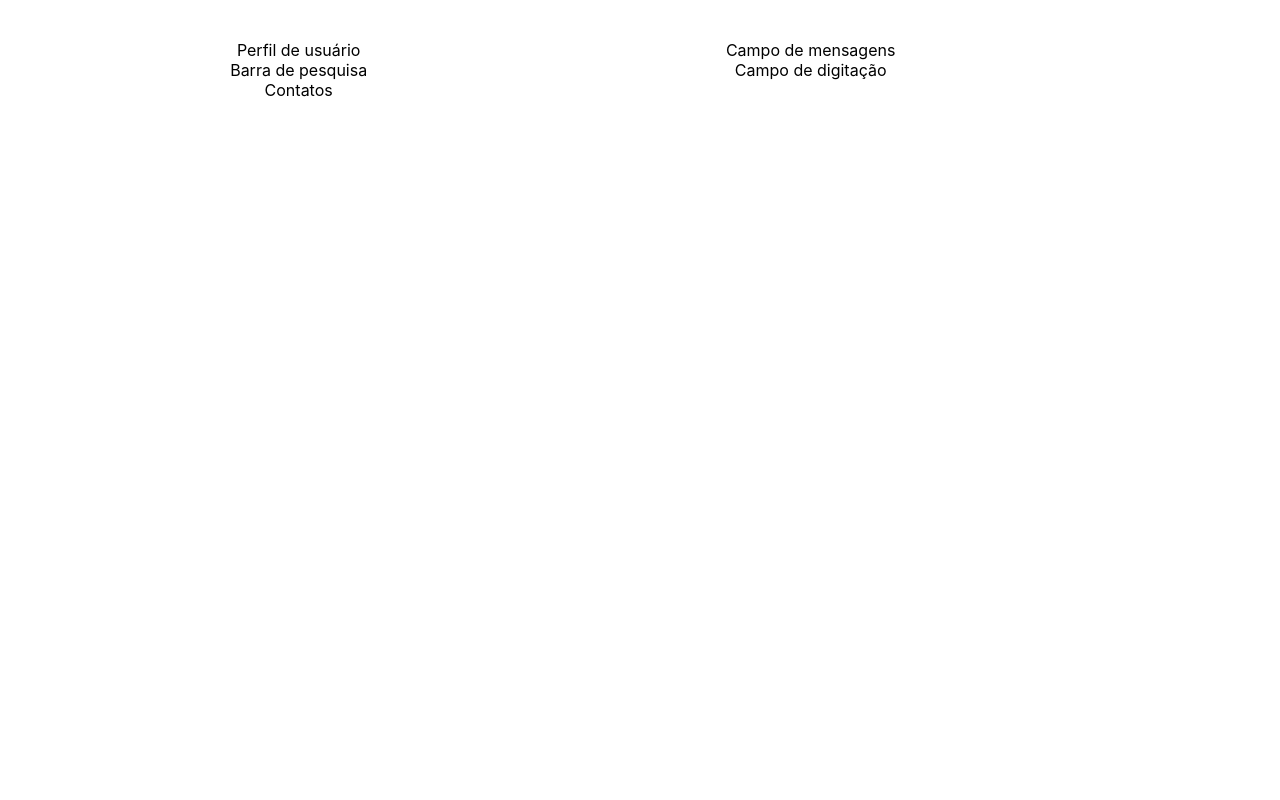
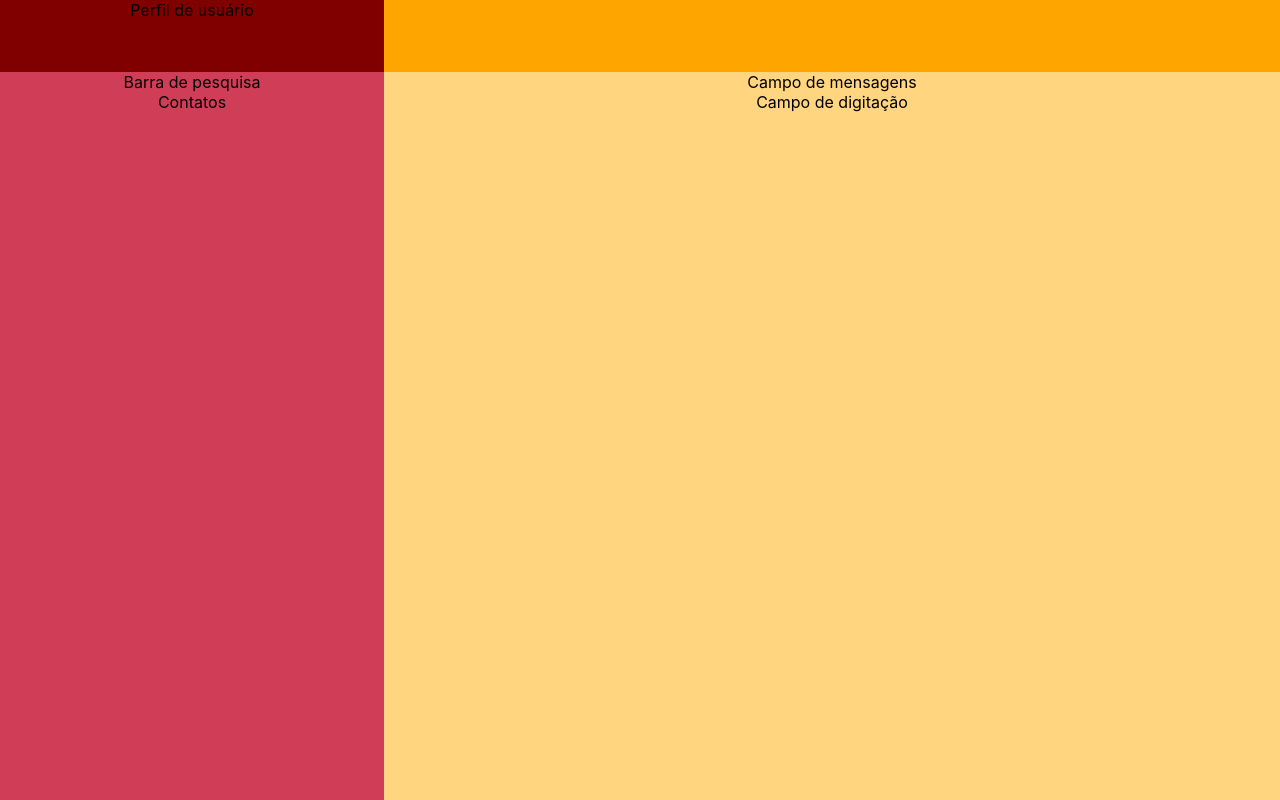
Before and after one commit to bissectra/chat, a React (Create React App) app: page / in a window 1280 px wide. Built offline with nearby package versions, Linux system fonts and the light colour scheme.

Commit message:
add low-level chat design

```diff
--- a/src/App.js
+++ b/src/App.js
@@ -1,4 +1,5 @@
 import './App.css';
+import './colors.css'
 import Landing from './components/landing/Landing';
 import React from 'react';
 import ChatBody from './components/chat/ChatBody';
--- /dev/null
+++ b/src/colors.css
@@ -0,0 +1,6 @@
+:root {
+    --primaryColor: maroon;
+    --secondaryColor: orange;
+    --primaryColorLight: #D03D56;
+    --secondaryColorLight: #FFD580;
+}
--- a/src/components/chat/ChatBody.css
+++ b/src/components/chat/ChatBody.css
@@ -7,17 +7,18 @@
 
 .chat-frame {
     background-color: white;
-    width: 80%;
-    min-height: 90vh;
+    min-width: 100vw;
+    min-height: 100vh;
     border-radius: 1rem;
     display: flex;
 }
 
 .left-frame {
-    flex: 1;
+    background-color: var(--primaryColorLight);
+    flex: 3;
 }
 
 .right-frame {
-    flex: 2;
-    /*possui o dobro de espaço em relação ao quadro da esquerda*/
+    background-color: var(--secondaryColorLight);
+    flex: 7;
 }
--- a/src/components/chat/ChatBody.js
+++ b/src/components/chat/ChatBody.js
@@ -6,8 +6,8 @@ import RightFrame from './RightFrame';
 class ChatBody extends React.Component {
     render() {
         return (
-            <div className="wrapper">
             <div className="main-chat">
+                <div className="chat-header"></div>
                 <div className="chat-frame">
                     <div className="left-frame">
                         <LeftFrame />
@@ -17,7 +17,6 @@ class ChatBody extends React.Component {
                     </div>
                 </div>
             </div>
-            </div>
         )
     }
 }
--- a/src/components/chat/LeftFrame.css
+++ b/src/components/chat/LeftFrame.css
@@ -0,0 +1,4 @@
+.left-header {
+    background-color: var(--primaryColor);
+    min-height: 9vh;
+}
--- a/src/components/chat/LeftFrame.js
+++ b/src/components/chat/LeftFrame.js
@@ -5,8 +5,10 @@ class LeftFrame extends React.Component {
     render() {
         return (
             <div>
-                <div className="user-profile">
-                    Perfil de usuário
+                <div className="left-header">
+                    <div className="user-profile">
+                        Perfil de usuário
+                    </div>
                 </div>
                 <div className="search-bar">
                     Barra de pesquisa
--- a/src/components/chat/RightFrame.css
+++ b/src/components/chat/RightFrame.css
@@ -0,0 +1,4 @@
+.right-header {
+    background-color: var(--secondaryColor);
+    min-height: 9vh;
+}
--- a/src/components/chat/RightFrame.js
+++ b/src/components/chat/RightFrame.js
@@ -5,6 +5,7 @@ class RightFrame extends React.Component {
     render() {
         return (
             <div>
+                <div className="right-header"></div>
                 <div className="messages-field">
                     Campo de mensagens
                 </div>
--- a/src/components/landing/Landing.css
+++ b/src/components/landing/Landing.css
@@ -22,17 +22,16 @@
     position: absolute;
     min-width: 100vw;
     z-index: -100;
-    background-color: magenta;
 }
 
 .background-top {
     position: relative;
     min-height: 35vh;
-    background-color: maroon;
+    background-color: var(--primaryColor);
 }
 
 .background-bottom {
     position: relative;
     min-height: 65vh;
-    background-color: orange;
+    background-color: var(--secondaryColor);
 }
```
Lines whose indentation alone changed are shown as unchanged.
